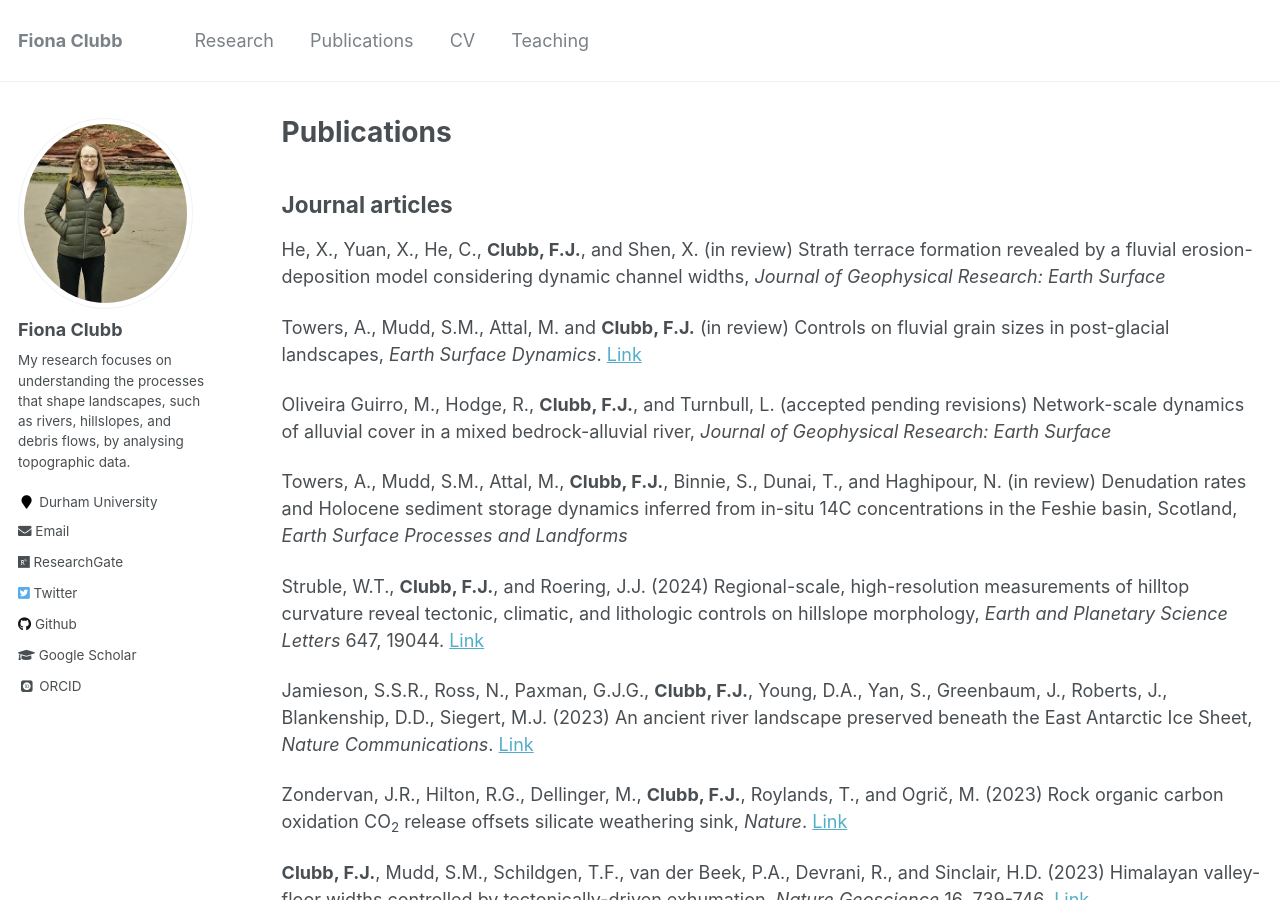
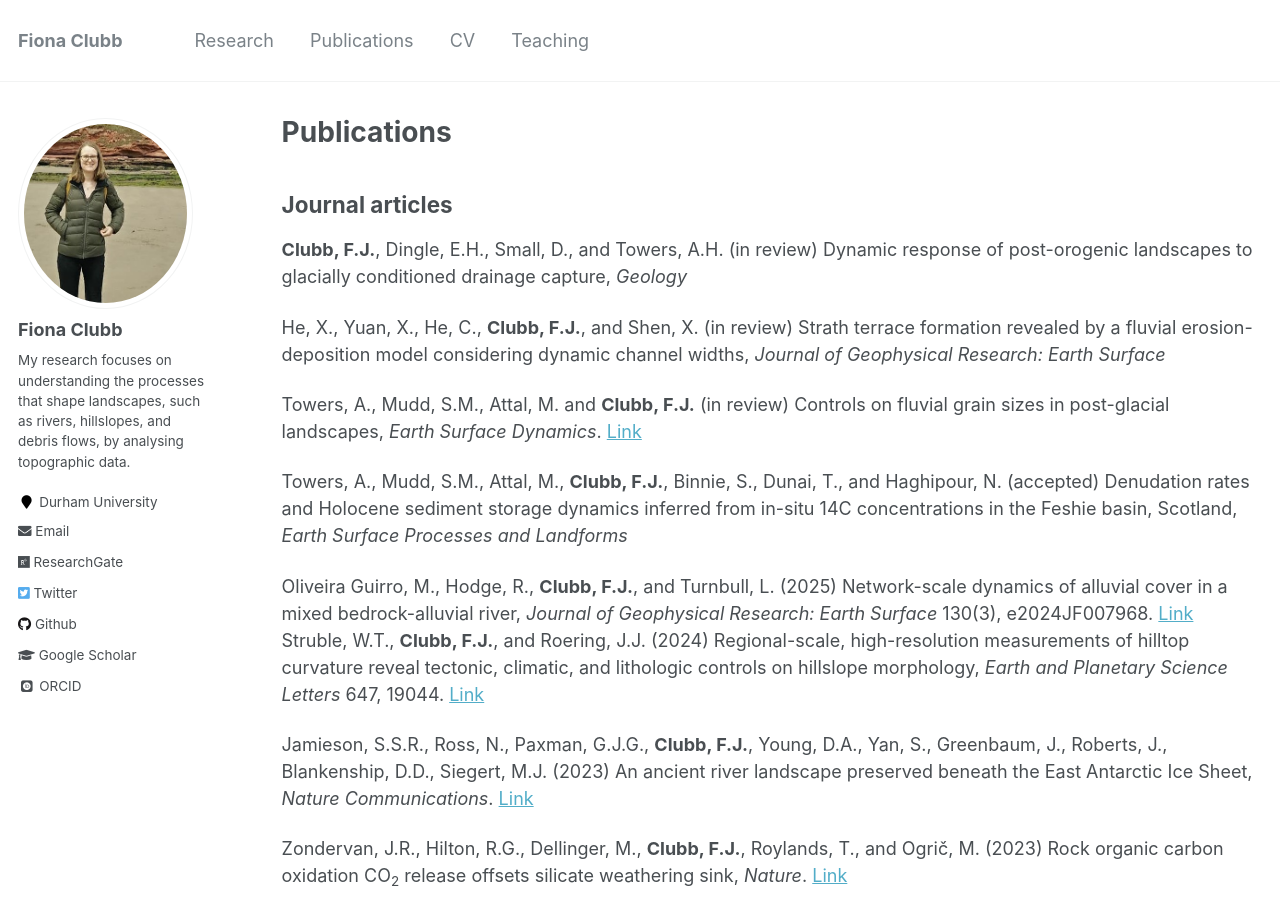
Before and after one commit to fclubb/fclubb.github.io, a Jekyll site: the page built from _pages/publications.md, in a window 1280 px wide and 900 px high. Built offline with Jekyll 4.4.1, drawn with Linux system fonts in a browser that asks for light colours; some web fonts are replaced.

Commit message:
updating pubs

```diff
--- a/_pages/publications.md
+++ b/_pages/publications.md
@@ -7,14 +7,15 @@ author_profile: true
 
 ## Journal articles
 
+**Clubb, F.J.**, Dingle, E.H., Small, D., and Towers, A.H. (in review) Dynamic response of post-orogenic landscapes to glacially conditioned drainage capture, _Geology_
+
 He, X., Yuan, X., He, C., **Clubb, F.J.**, and Shen, X. (in review) Strath terrace formation revealed by a fluvial erosion-deposition model considering dynamic channel widths, _Journal of Geophysical Research: Earth Surface_
 
 Towers, A., Mudd, S.M., Attal, M. and **Clubb, F.J.** (in review) Controls on fluvial grain sizes in post-glacial landscapes, _Earth Surface Dynamics_. [Link](https://egusphere.copernicus.org/preprints/2024/egusphere-2024-3084/)
 
-Oliveira Guirro, M., Hodge, R., **Clubb, F.J.**, and Turnbull, L. (accepted pending revisions) Network-scale dynamics of alluvial cover in a mixed bedrock-alluvial river, _Journal of Geophysical Research: Earth Surface_
+Towers, A., Mudd, S.M., Attal, M., **Clubb, F.J.**, Binnie, S., Dunai, T., and Haghipour, N. (accepted) Denudation rates and Holocene sediment storage dynamics inferred from in-situ 14C concentrations in the Feshie basin, Scotland, _Earth Surface Processes and Landforms_
 
-Towers, A., Mudd, S.M., Attal, M., **Clubb, F.J.**, Binnie, S., Dunai, T., and Haghipour, N. (in review) Denudation rates and Holocene sediment storage dynamics inferred from in-situ 14C concentrations in the Feshie basin, Scotland, _Earth Surface Processes and Landforms_
-
+Oliveira Guirro, M., Hodge, R., **Clubb, F.J.**, and Turnbull, L. (2025) Network-scale dynamics of alluvial cover in a mixed bedrock-alluvial river, _Journal of Geophysical Research: Earth Surface_ 130(3), e2024JF007968. [Link](https://agupubs.onlinelibrary.wiley.com/doi/10.1029/2024JF007968?af=R)
 Struble, W.T., **Clubb, F.J.**, and Roering, J.J. (2024) Regional-scale, high-resolution measurements of hilltop curvature reveal tectonic, climatic, and lithologic controls on hillslope morphology, _Earth and Planetary Science Letters_ 647, 19044. [Link](https://doi.org/10.1016/j.epsl.2024.119044)
 
 Jamieson, S.S.R., Ross, N., Paxman, G.J.G., **Clubb, F.J.**, Young, D.A., Yan, S., Greenbaum, J., Roberts, J., Blankenship, D.D., Siegert, M.J. (2023) An ancient river landscape preserved beneath the East Antarctic Ice Sheet, _Nature Communications_. [Link](https://www.nature.com/articles/s41467-023-42152-2#Sec3)
```
